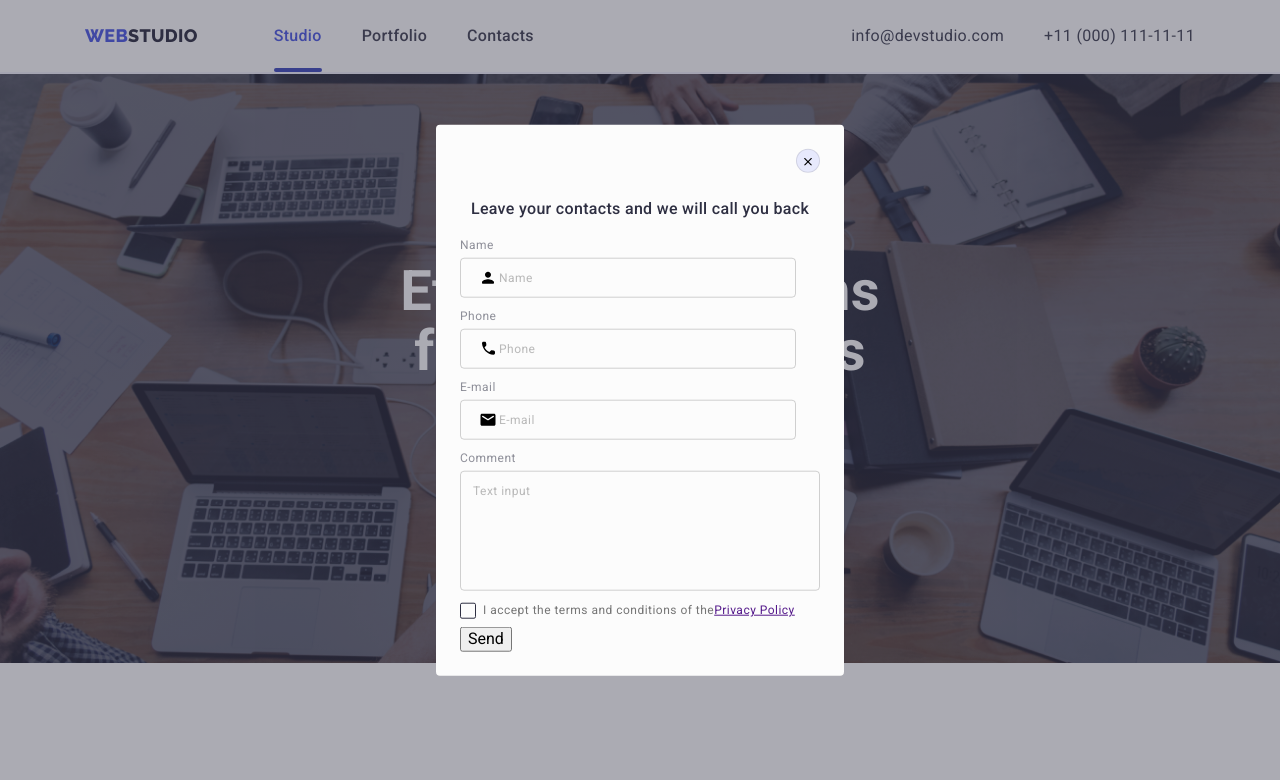
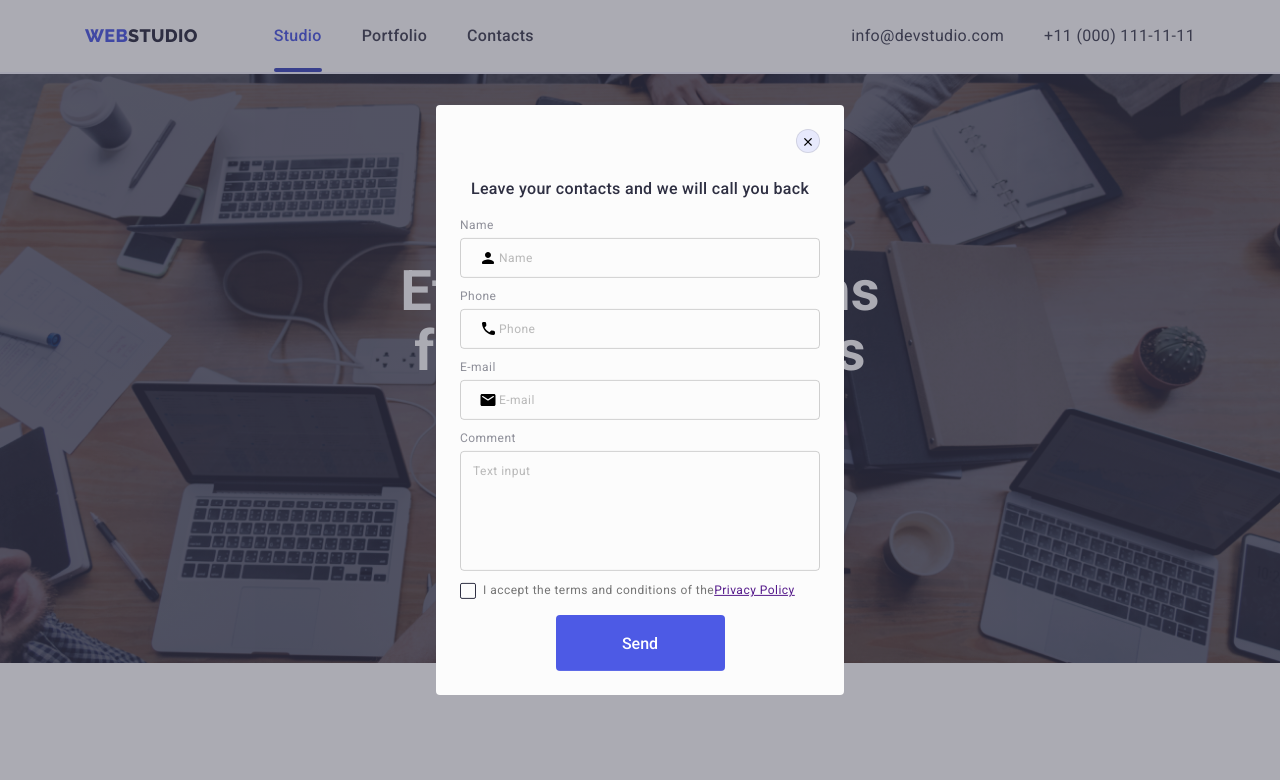
Before and after one commit to kuchmiy-v/goit-markup-hw-06, a plain HTML site: page index.html in a window 1280 px wide. Both pictures are taken after a click on the button "Order Service". Shown: the top 780 px of the page. Drawn offline with nearby package versions, Linux system fonts and the light colour scheme.

Commit message:
modal button

```diff
--- a/css/styles.css
+++ b/css/styles.css
@@ -716,7 +716,7 @@ header {
 }
 .input-wrap {
   position: relative;
-  padding-right: 24px;
+  /* padding-right: 24px; */
 }
 
 .form-input {
@@ -865,3 +865,27 @@ header {
   background-color: rgb(133, 197, 114);
   border: none;
 } */
+
+.button.modal-sub {
+  display: block;
+  margin: 0 auto;
+  /* text-align: center; */
+  /* justify-content: center; */
+  margin-top: 16px;
+  width: 169px;
+  height: 56px;
+  font-family: Roboto, sans-serif;
+  color: var(--primary-white-color);
+  background-color: var(--accent-color);
+  border: 1px solid transparent;
+  transition: background-color 250ms cubic-bezier(0.4, 0, 0.2, 1);
+}
+.button.modal-sub:hover {
+  background-color: var(--icon-hover);
+  box-shadow: 0px 4px 4px rgba(0, 0, 0, 0.15);
+}
+.button.modal-sub:focus {
+  background-color: var(--icon-hover);
+  box-shadow: 0px 4px 4px rgba(0, 0, 0, 0.15);
+  /* border: 1px solid var(--icon-hover); */
+}
--- a/index.html
+++ b/index.html
@@ -458,6 +458,7 @@
         </div>
       </div>
     </footer>
+
     <div class="backdrop is-hidden" data-modal>
       <div class="modal">
         <button type="button" class="modal-close" data-modal-close>
@@ -553,7 +554,7 @@
             </label>
           </div>
 
-          <button type="submit">Send</button>
+          <button type="submit" class="button modal-sub">Send</button>
         </form>
       </div>
     </div>
```
